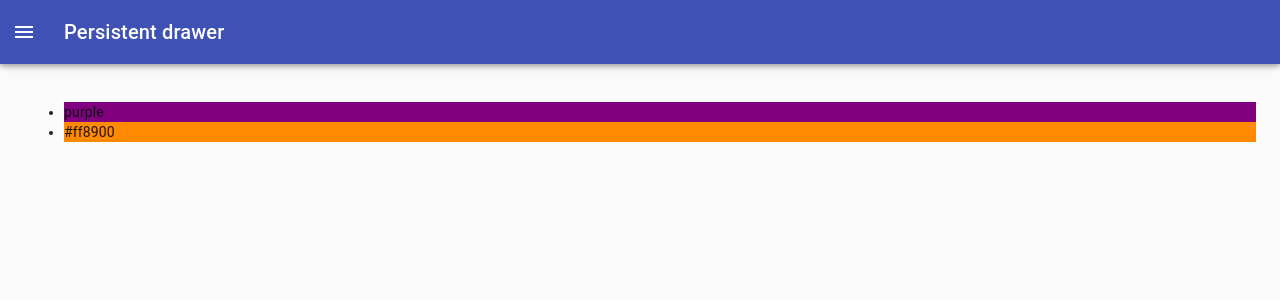
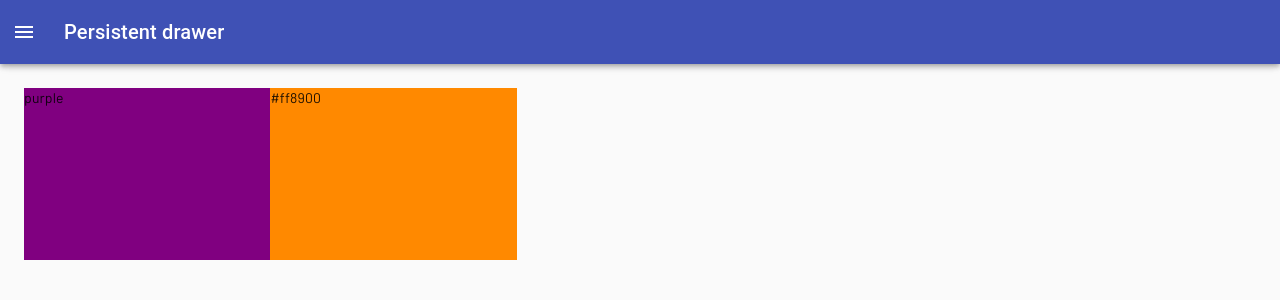
Before and after one commit to logicb0mb/cores-paleta, a React (Create React App) app: page /palette/new in a window 1280 px wide. Shown: the top 300 px of the page. Built offline with nearby package versions, Linux system fonts and the light colour scheme.

Commit message:
Draggable ColorBox_v1

```diff
--- /dev/null
+++ b/src/components/DraggableColorBox.js
@@ -0,0 +1,28 @@
+import React from 'react';
+import { withStyles } from '@material-ui/styles';
+
+const styles = {
+    root: {
+        width: '20%',
+        height: '25%',
+        margin: '0 auto',
+        display: 'inline-block',
+        position: 'relative',
+        cursor: 'pointer',
+        fontFamily: 'Barlow',
+        marginBottom: '-4px',
+    },
+};
+
+function DraggableColorBox(props) {
+    return (
+        <div
+            className={props.classes.root}
+            style={{ backgroundColor: props.color }}
+        >
+            {props.color}
+        </div>
+    );
+}
+
+export default withStyles(styles)(DraggableColorBox);
--- a/src/components/NewPaletteForm.js
+++ b/src/components/NewPaletteForm.js
@@ -15,6 +15,8 @@
 import ShuffleIcon from '@material-ui/icons/Shuffle';
 import AddCircleOutlineIcon from '@material-ui/icons/AddCircleOutline';
 import { ChromePicker } from 'react-color';
+
+import DraggableColorBox from './DraggableColorBox';
 
 const drawerWidth = 400;
 
@@ -59,6 +61,7 @@
     },
     content: {
         flexGrow: 1,
+        height: 'calc(100vh -  64px)',
         padding: theme.spacing(3),
         transition: theme.transitions.create('margin', {
             easing: theme.transitions.easing.sharp,
@@ -170,11 +173,10 @@
                 })}
             >
                 <div className={classes.drawerHeader} />
-                <ul>
-                    {colors.map((color) => (
-                        <li style={{ backgroundColor: color }}>{color}</li>
-                    ))}
-                </ul>
+
+                {colors.map((color) => (
+                    <DraggableColorBox color={color}></DraggableColorBox>
+                ))}
             </main>
         </div>
     );
```
